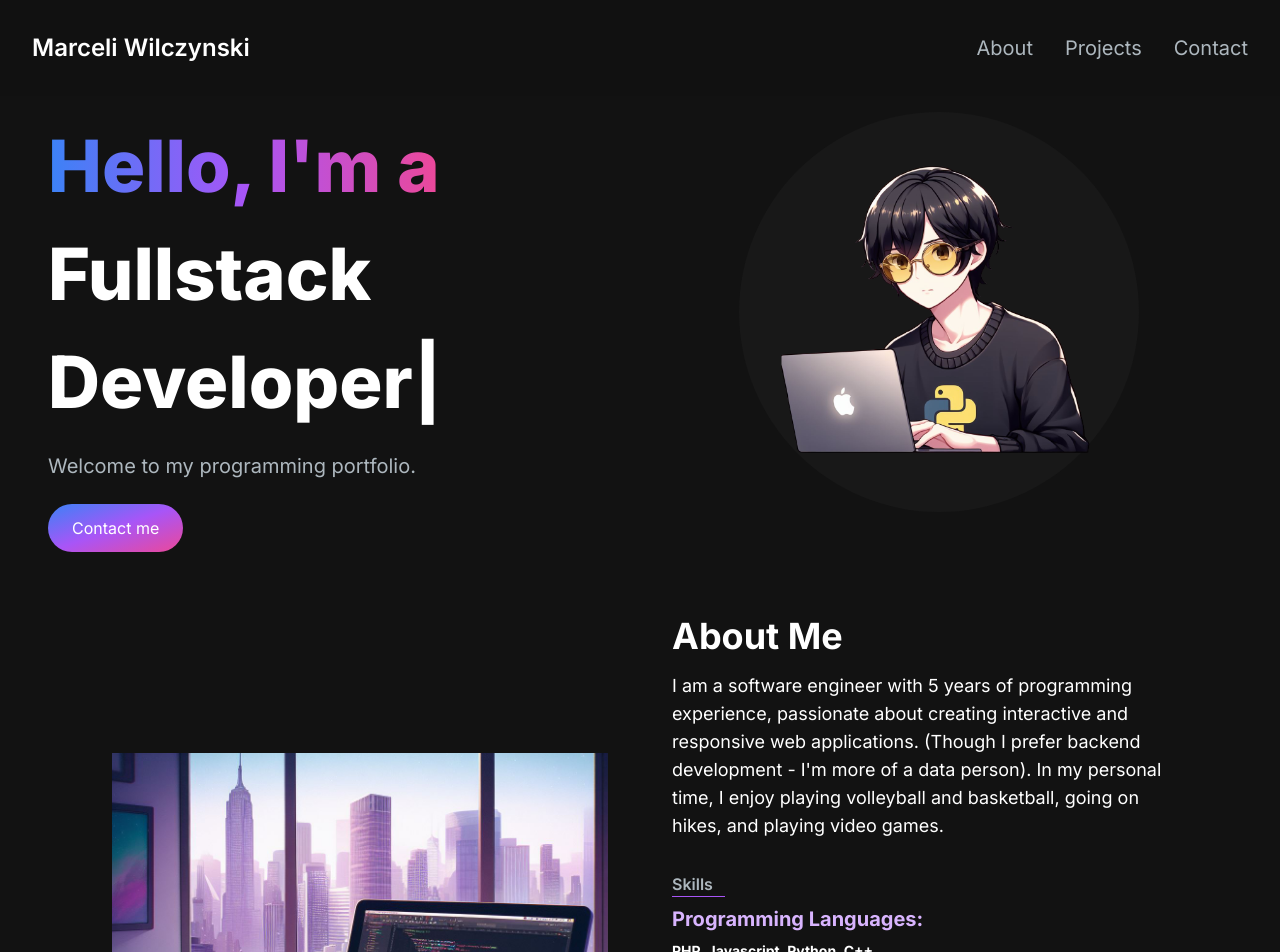
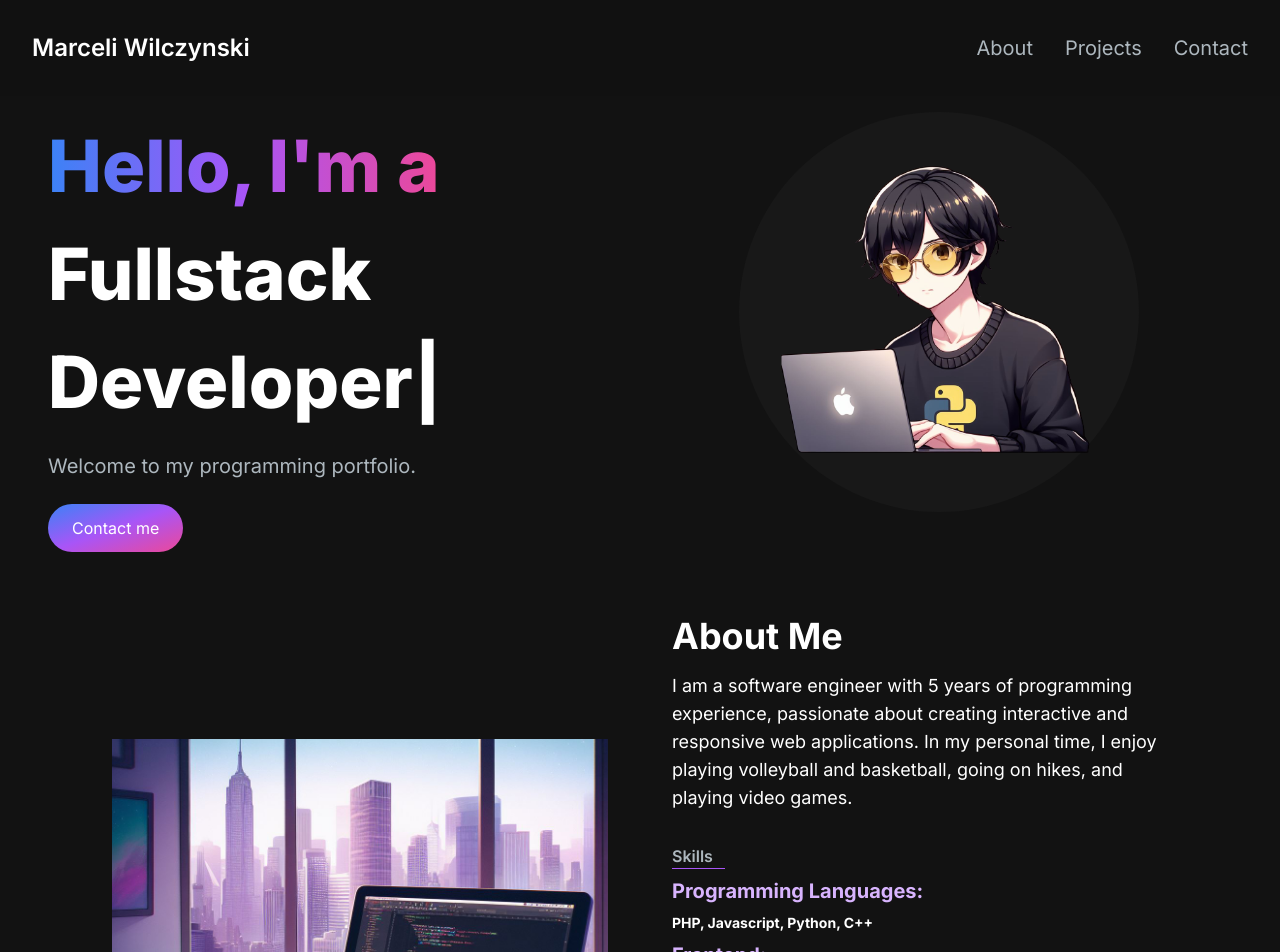
Before and after one commit to Marcel-Wil/portfolio, a Next.js app: page /portfolio/ in a window 1280 px wide. Shown: the top 952 px of the page. Built offline with nearby package versions, Linux system fonts and the light colour scheme.

Commit message:
Update AboutSection.jsx

```diff
--- a/app/components/AboutSection.jsx
+++ b/app/components/AboutSection.jsx
@@ -27,8 +27,7 @@ const AboutSection = () => {
           <p className="text-base lg:text-lg">
             I am a software engineer with 5 years of programming experience,
             passionate about creating interactive and responsive web
-            applications. (Though I prefer backend development - I&apos;m more
-            of a data person). In my personal time, I enjoy playing volleyball
+            applications. In my personal time, I enjoy playing volleyball
             and basketball, going on hikes, and playing video games.
           </p>
           <div className="flex flex-row justify-start mt-8">
```
